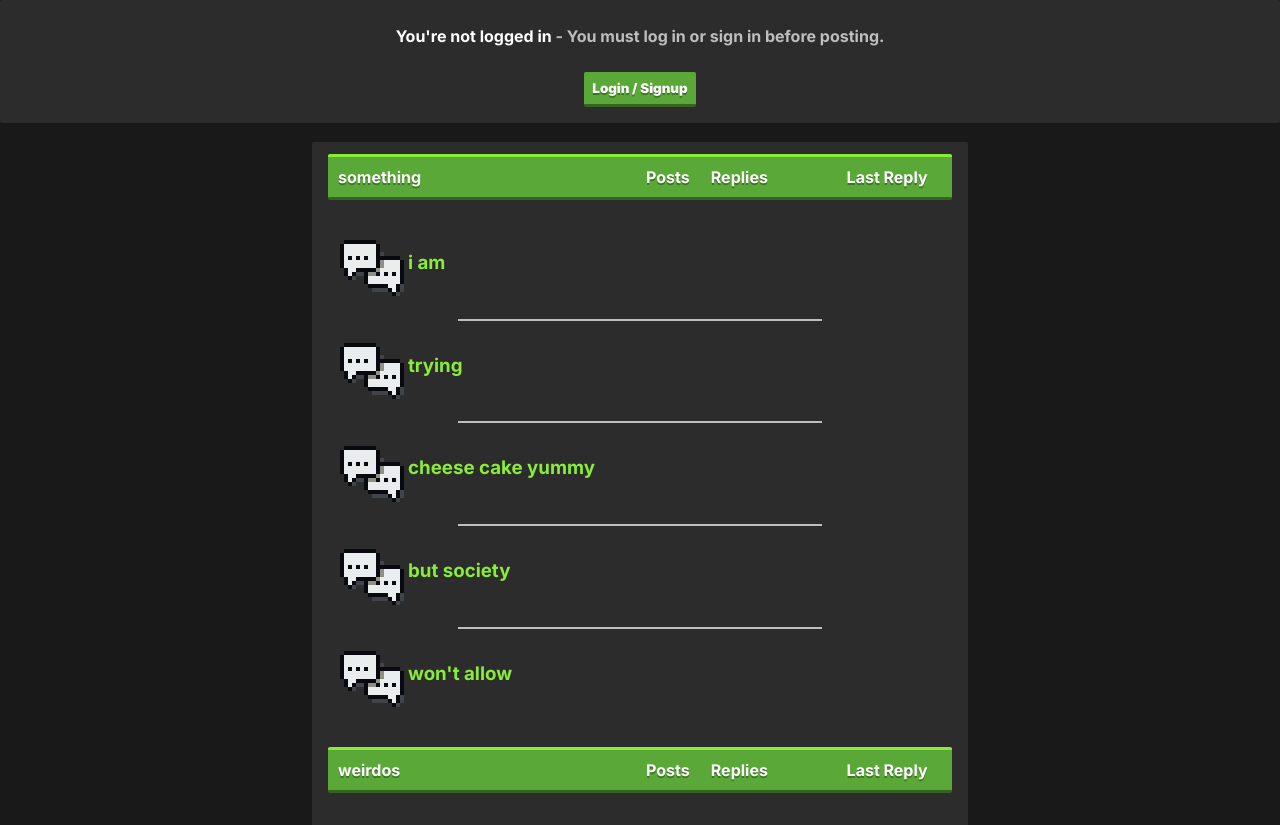
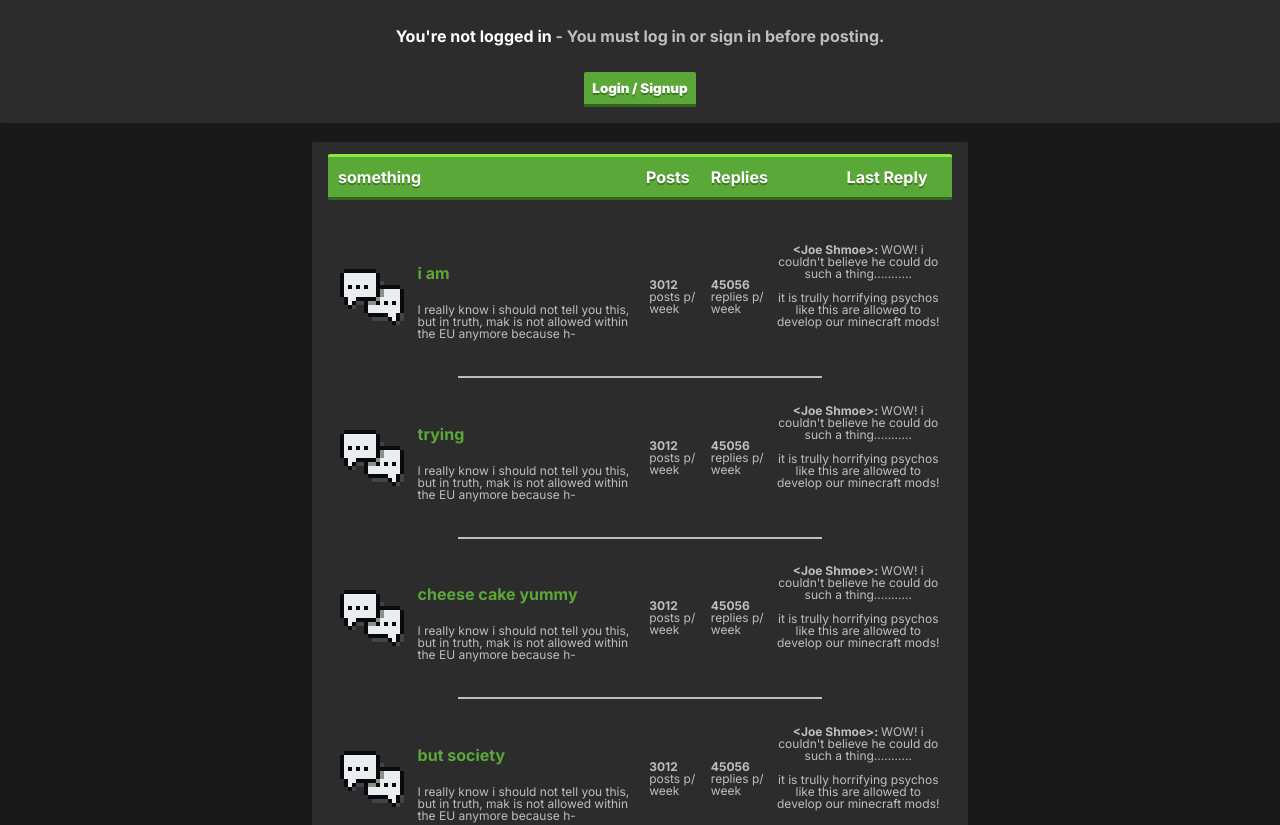
Before and after one commit to Olypolyu/Slinkie-forums, a Vue app in the folder frontend/: page / in a window 1280 px wide. Shown: the top 825 px of the page. Built offline with nearby package versions, Linux system fonts and the light colour scheme.

Commit message:
more work

```diff
--- a/frontend/index.html
+++ b/frontend/index.html
@@ -32,8 +32,10 @@
         let tooltips = document.body.querySelectorAll(".tooltip");
         tooltips.forEach(
           tooltip => {
-            tooltip.style.top =  (y + 5) + 'px';
-            tooltip.style.left = (x + 5) + 'px';
+            if (window.getComputedStyle(tooltip).getPropertyValue("opacity") > 0) {
+              tooltip.style.top =  (y + 5) + 'px';
+              tooltip.style.left = (x + 5) + 'px';
+            }
           }
         );
       };
--- a/frontend/public/main.css
+++ b/frontend/public/main.css
@@ -27,17 +27,17 @@
     color: var(--text-subtle);
 }
 
+.text-dense {
+    font-size: 0.75rem;
+    line-height: 100%;
+    font-weight: normal;
+}
+
 .card {
     background-color: var(--background-grey-light);
     padding: var(--default-padding);
 
     border-radius: 0.125rem;
-}
-
-@media screen and (max-width: 750px) {
-    .card {
-        min-width: 95%;
-    }
 }
 
 .card-header {
@@ -63,6 +63,7 @@
 
 .tooltip {
     user-select: none;
+    pointer-events: none;
     position: absolute;
     padding: calc(var(--default-padding) * 0.75);
     max-width: 25%;
@@ -131,6 +132,7 @@ input {
 
     height: 2.75rem;
     margin: 0.75rem;
+    padding-left: 0.75rem;
     border: 2px solid var(--background-grey-lighter);
 }
 
@@ -143,3 +145,17 @@ input:focus {
 strong {
     color: var(--minecraft-green);
 }
+
+a {
+    color: var(--minecraft-green-light);
+}
+
+@media screen and (max-width: 750px) {
+    .card {
+        min-width: 95%;
+    }
+
+    .tooltip {
+        opacity: 0;
+    }
+}
--- a/frontend/src/components/ThreadCard.vue
+++ b/frontend/src/components/ThreadCard.vue
@@ -1,5 +1,6 @@
 <script setup>
 import {ref} from 'vue'
+import { RouterLink, } from 'vue-router'
 
 const props = defineProps([
     'post'
@@ -10,10 +11,23 @@ const post = ref(props.post);
 </script>
 
 <template>
-    <div class="thread-card">
-        <div class="thread-card-grid">
+    <div class="thread-card-wrapper">
+        <div class="thread-card">
             <img :key="src" :src="post.icon" class="icon" />
-            <h3 id="title">{{ post.title }}</h3>
+            <div style="padding: var(--section-gap);">
+                <h4 style="color: var(--minecraft-green);">{{ post.title }}</h4>
+                <p class="text-subtle text-dense">I really know i should not tell you this, but in truth, mak is not allowed within the EU anymore because h-</p>
+            </div>
+            <div class="text-subtle text-dense" style="align-content: center; justify-content: center;">
+                <p><b>3012</b> posts p/ week</p>
+            </div>
+            <div class="text-subtle text-dense" style="align-content: center; justify-content: center;">
+                <p><b>45056</b> replies p/ week</p>
+            </div>
+            <div class="text-subtle text-dense" style="text-align: center;">
+                <p><b>&lt;Joe Shmoe&gt;: </b>WOW! i couldn't believe he could do such a thing........... </p>
+                <p>it is trully horrifying psychos like this are allowed to develop our minecraft mods!</p>
+            </div>
         </div>
     </div>
 </template>
@@ -24,26 +38,28 @@ const post = ref(props.post);
     width:  4em;
     height: 4em;
     margin: 0.25rem;
+    place-self: center;
 }
 
-.thread-card-grid {
+.thread-card {
+    cursor: pointer;
     display: grid;
     grid-template-columns: 0.1fr .45fr 0.115fr 0.115fr 0.32fr;
 }
 
-.thread-card-grid:hover {
+.thread-card:hover {
     background-color: var(--background-grey-lighter);
 }
 
-.thread-card {
+.thread-card-wrapper {
     width: 100%;
 }
 
-.thread-card #title {
+.thread-card-wrapper #title {
     color: var(--minecraft-green-light);
 }
 
-.thread-card + .thread-card:not(:first-child){
+.thread-card-wrapper + .thread-card-wrapper:not(:first-child){
     &::before {
         display: block;
         content: '';
--- a/frontend/src/views/HomeView.vue
+++ b/frontend/src/views/HomeView.vue
@@ -11,7 +11,7 @@ const categories = [
 </script>
 
 <template>
-  <div class="content card">
-    <ThreadHeader v-for="category in categories" :key="category" :category="category" />
+  <div v-for="category in categories" class="content card">
+    <ThreadHeader :key="category" :category="category" />
   </div>
 </template>
```
Also changed, not shown: 1 other file (tests, documents, lock files or other folders).
